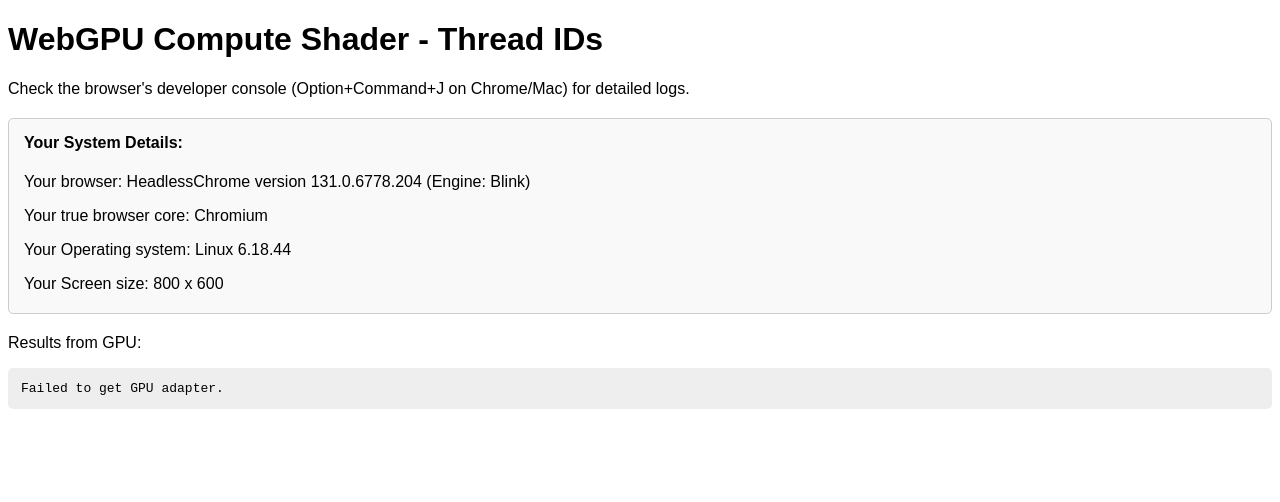
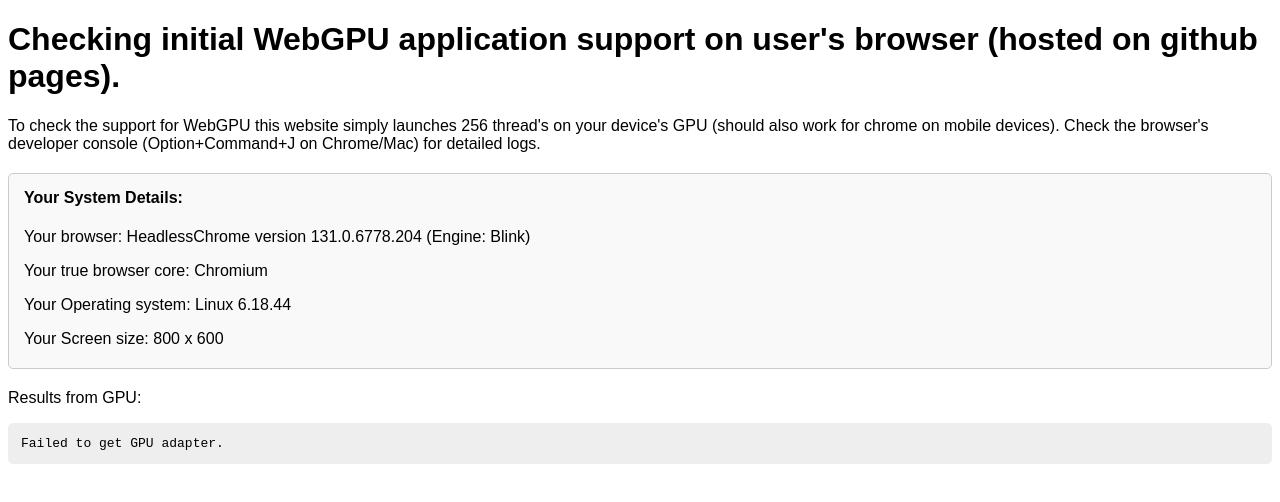
Before and after one commit to shubhamishere/shubhamishere.github.io, a plain HTML site: page index.html in a window 1280 px wide. Drawn offline with Linux system fonts and the light colour scheme.

Commit message:
detailed heading

```diff
--- a/index.html
+++ b/index.html
@@ -26,8 +26,8 @@
     </style>
 </head>
 <body>
-    <h1>WebGPU Compute Shader - Thread IDs</h1>
-    <p>Check the browser's developer console (Option+Command+J on Chrome/Mac) for detailed logs.</p>
+    <h1>Checking initial WebGPU application support on user's browser (hosted on github pages).</h1>
+    <p>To check the support for WebGPU this website simply launches 256 thread's on your device's GPU (should also work for chrome on mobile devices). Check the browser's developer console (Option+Command+J on Chrome/Mac) for detailed logs.</p>
 
     <!-- ADDED START: System Information Display -->
     <div id="system-details">
```
Also changed, not shown: 1 other file.
